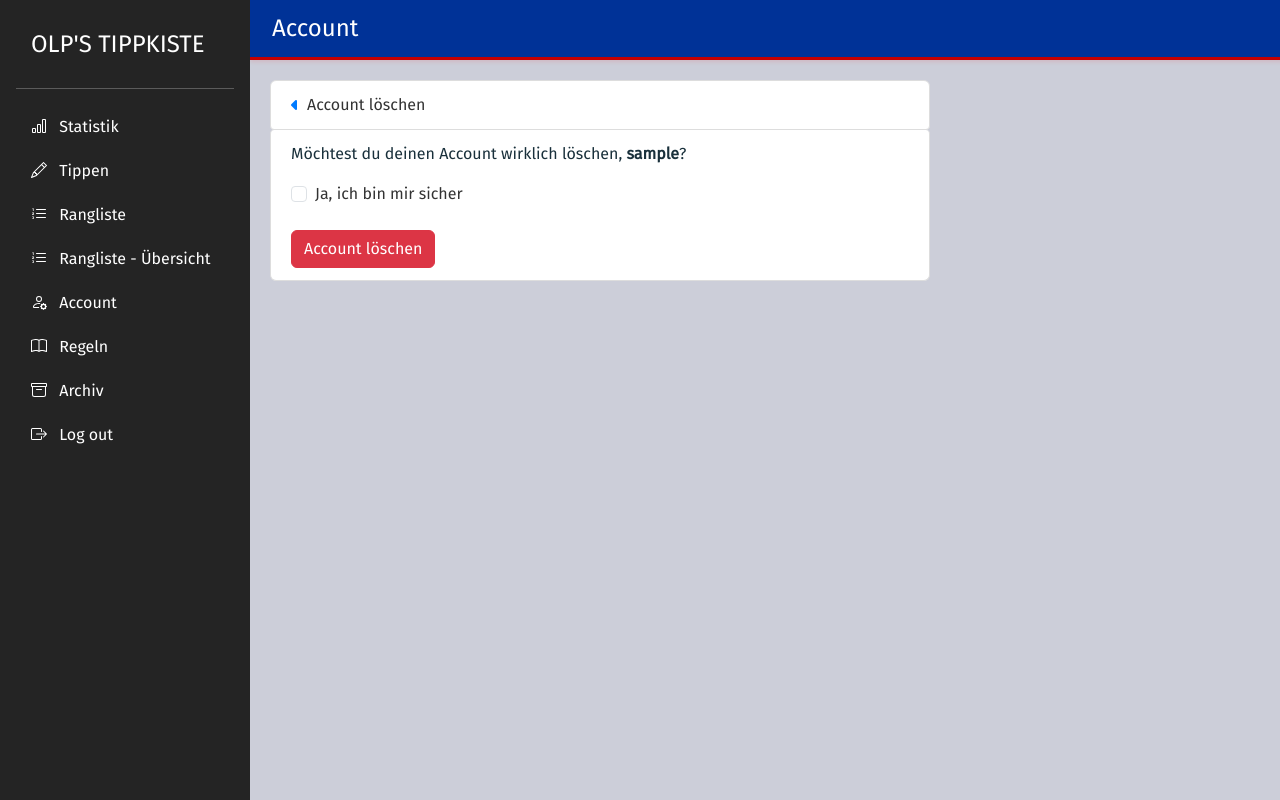
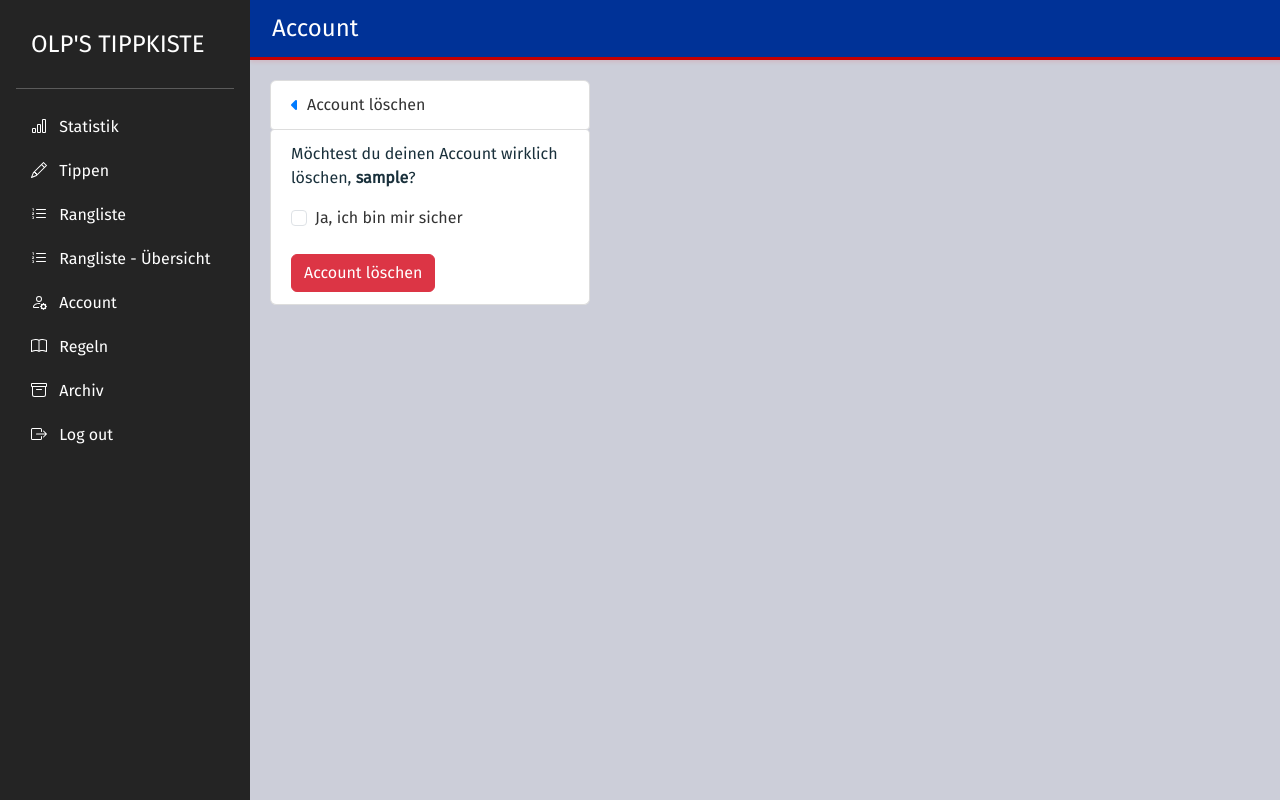
Before and after one commit to 1olp1/fch_tippspiel_24, a Flask app: page /account/delete in a window 1280 px wide. Run offline with Flask 3, Linux system fonts and the light colour scheme; the visitor is signed in with stand-in values (Sample User, id 1); some libraries are stand-ins or nearby versions.

Commit message:
Fixed style for account submenues

```diff
--- a/config.py
+++ b/config.py
@@ -17,6 +17,7 @@ app.config["DEBUG"] = True
 Session(app)
 
 default_db_name = os.getenv("DB_DATABASE_FCH2024")
+print("DEFAULT DB NAME: ", default_db_name)
 
 def get_db_session(db_name=None):
     # SQLAlchemy database URI
--- a/templates/account_change_pw.html
+++ b/templates/account_change_pw.html
@@ -1,7 +1,7 @@
 {% extends "account_layout.html" %}
 
 {% block card %}
-<div class="list-group">
+<div class="list-group" style="width: 20rem;">
     <a href="{{ url_for('account') }}" class="list-group-item list-group-item-action d-flex align-items-center">
         <i class="fa-solid fa-caret-left me-2"></i>Passwort ändern
     </a>
--- a/templates/account_change_username.html
+++ b/templates/account_change_username.html
@@ -1,7 +1,7 @@
 {% extends "account_layout.html" %}
 
 {% block card %}
-<div class="list-group">
+<div class="list-group" style="width: 20rem;">
     <a href="{{ url_for('account') }}" class="list-group-item list-group-item-action d-flex align-items-center">
         <i class="fa-solid fa-caret-left me-2"></i> Benutzername ändern
     </a>
--- a/templates/account_delete.html
+++ b/templates/account_delete.html
@@ -1,7 +1,7 @@
 {% extends "account_layout.html" %}
 
 {% block card %}
-    <div class="list-group">
+    <div class="list-group" style="width: 20rem;">
         <a href="{{ url_for('account') }}" class="list-group-item list-group-item-action d-flex align-items-center">
             <i class="fa-solid fa-caret-left me-2"></i> Account löschen
         </a>
```
